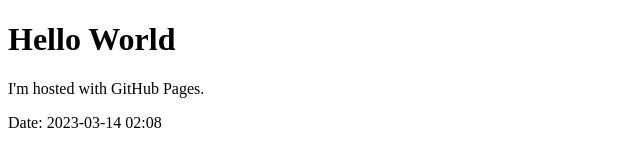
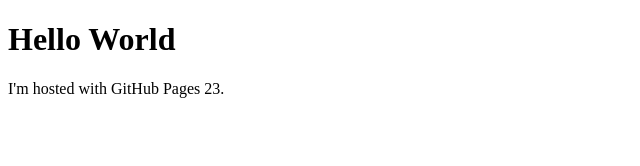
Before and after one commit to manuel5123/manuel5123.github.io, a plain HTML site: page index.html in a window 1280 px wide. Shown: the whole page, without its empty margins (0-640 px from the left). Drawn offline with Linux system fonts and the light colour scheme.

Commit message:
Update index.html

```diff
--- a/index.html
+++ b/index.html
@@ -2,7 +2,6 @@
 <html>
 <body>
 <h1>Hello World</h1>
-<p>I'm hosted with GitHub Pages.</p>
-<p>Date: 2023-03-14 02:08</p>
+<p>I'm hosted with GitHub Pages 23.</p>
 </body>
 </html>
```
